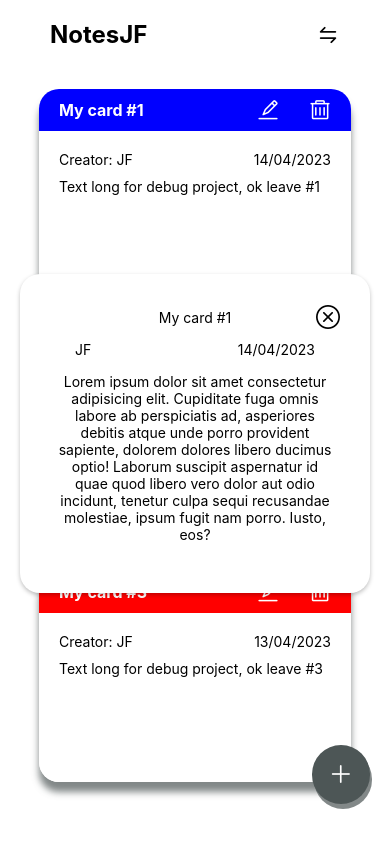
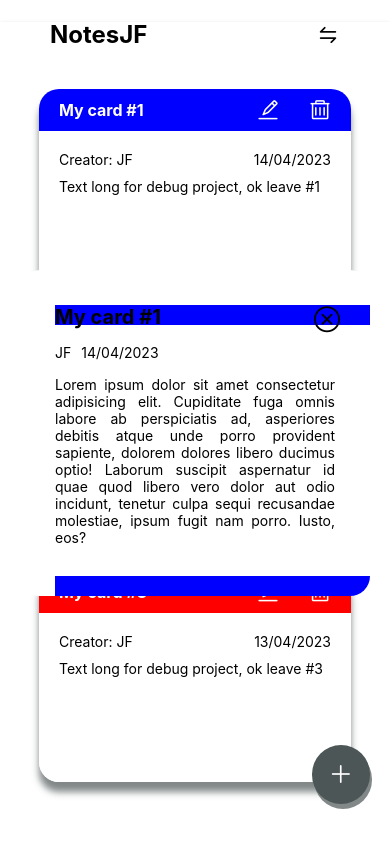
Before and after one commit to javier545dev/notes-jf, a React Native app: screen /Home in a window 390 px wide. Both pictures are taken after a click on the element 195 px from the left and 194 px from the top of the page. Built offline with nearby package versions, Linux system fonts and the light colour scheme; what react-native would draw is missing.

Commit message:
new styles for modal

```diff
--- a/src/components/Modal.js
+++ b/src/components/Modal.js
@@ -5,21 +5,51 @@ export default function ModalNote({ modalVisible, setModalVisible, noteModal })
     <Modal animationType="slide" transparent={true} visible={modalVisible}>
       <View style={styles.centeredView}>
         <View style={styles.modalView}>
-          <Text style={styles.modalText}>{noteModal.title}</Text>
           <View
-            style={{
-              justifyContent: 'space-between',
-              flexDirection: 'row',
-              paddingHorizontal: 20,
-            }}>
+            style={[
+              styles.frame,
+              {
+                backgroundColor: noteModal.colorPriority,
+              },
+            ]}
+          />
+          <Text
+            style={[
+              styles.modalText,
+              {
+                fontSize: 20,
+                fontWeight: 'bold',
+                marginBottom: 15,
+              },
+            ]}>
+            {noteModal.title}
+          </Text>
+          <View style={styles.header}>
             <Text style={styles.modalText}>{noteModal.creator}</Text>
             <Text style={styles.modalText}>{noteModal.date}</Text>
           </View>
-          <Text style={styles.modalText}>{noteModal.body}</Text>
+          <Text
+            style={[
+              styles.modalText,
+              {
+                textAlign: 'justify',
+              },
+            ]}>
+            {noteModal.body}
+          </Text>
 
           <TouchableOpacity style={styles.button} onPress={() => setModalVisible(!modalVisible)}>
-            <AntDesign name="closecircleo" size={24} color="black" />
+            <AntDesign name="closecircleo" size={26} color="black" />
           </TouchableOpacity>
+          <View
+            style={[
+              styles.frame,
+              {
+                backgroundColor: noteModal.colorPriority,
+                bottom: 0,
+              },
+            ]}
+          />
         </View>
       </View>
     </Modal>
@@ -33,25 +63,14 @@ const styles = StyleSheet.create({
     padding: 10,
     position: 'absolute',
     right: 20,
-    top: 20,
+    top: 25,
   },
   centeredView: {
     alignItems: 'center',
+    elevation: 5,
     flex: 1,
     justifyContent: 'center',
     marginTop: 22,
-  },
-  modalText: {
-    marginBottom: 15,
-    textAlign: 'center',
-  },
-  modalView: {
-    backgroundColor: 'white',
-    borderRadius: 20,
-    elevation: 5,
-    margin: 20,
-    padding: 35,
-    position: 'relative',
     shadowColor: '#000',
     shadowOffset: {
       width: 0,
@@ -60,4 +79,25 @@ const styles = StyleSheet.create({
     shadowOpacity: 0.25,
     shadowRadius: 4,
   },
+  frame: {
+    height: 20,
+    position: 'absolute',
+    width: '150%',
+  },
+  header: {
+    flexDirection: 'row',
+    gap: 10,
+    justifyContent: 'flex-start',
+  },
+  modalText: {
+    marginBottom: 15,
+  },
+  modalView: {
+    backgroundColor: 'white',
+    borderRadius: 20,
+    margin: 20,
+    overflow: 'hidden',
+    padding: 35,
+    position: 'relative',
+  },
 })
```
